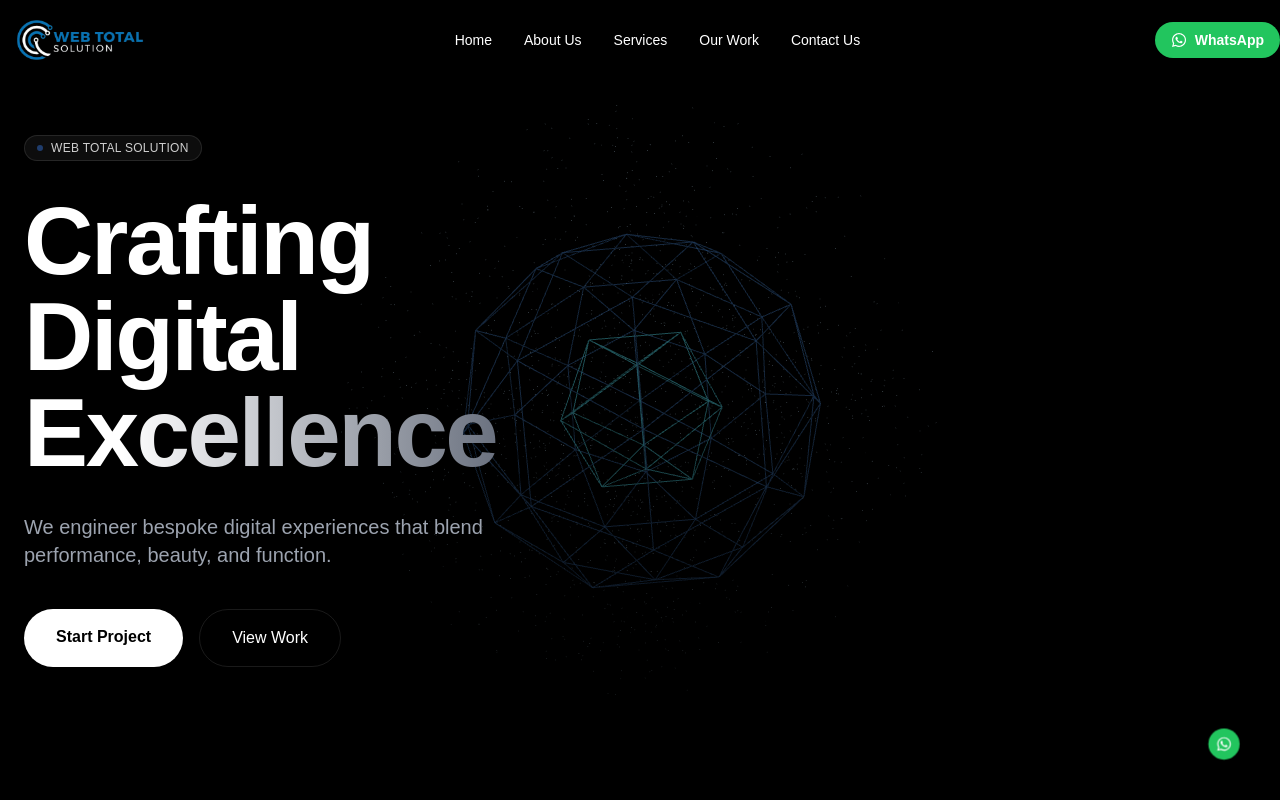
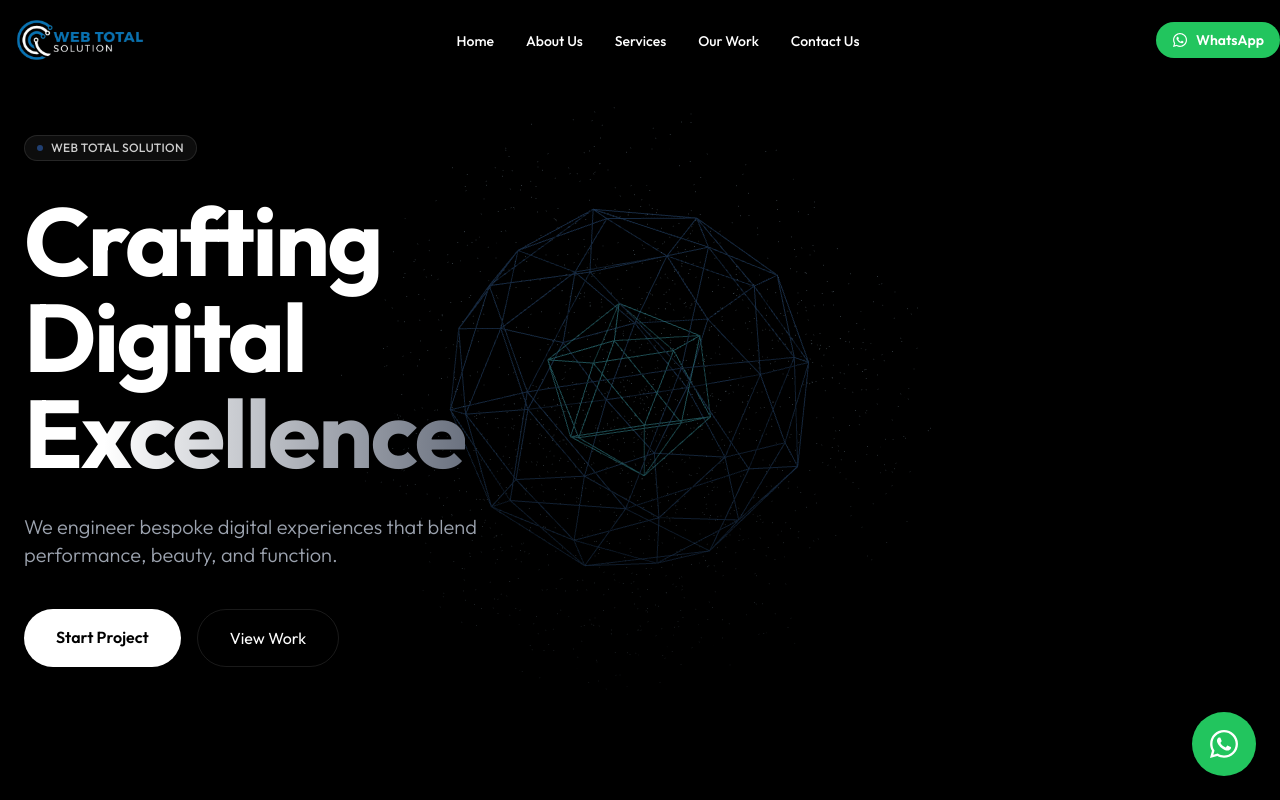
Before and after one commit to piyushthakur7/web-total-solutuion, a Next.js app: page / in a window 1280 px wide. Shown: the top 800 px of the page. Built offline with nearby package versions, Linux system fonts and the light colour scheme.

Commit message:
feat: add initial Next.js app structure, core pages, and components

```diff
--- a/app/globals.css
+++ b/app/globals.css
@@ -1,8 +1,6 @@
 @tailwind base;
 @tailwind components;
 @tailwind utilities;
-
-@import url('https://fonts.googleapis.com/css2?family=Outfit:wght@300;400;500;600;700;800&family=Space+Grotesk:wght@300;400;500;600;700&display=swap');
 
 :root {
   /* Semantic Color System */
@@ -23,9 +21,7 @@
   /* Modern SaaS blue, can be adjusted */
   --accent-glow: rgba(59, 130, 246, 0.5);
 
-  /* Typography */
-  --font-sans: 'Outfit', sans-serif;
-  --font-mono: 'Space Grotesk', monospace;
+  /* Typography variables are now handled by next/font in layout.tsx */
 
   /* Motion */
   --ease-spring: cubic-bezier(0.16, 1, 0.3, 1);
--- a/app/layout.tsx
+++ b/app/layout.tsx
@@ -1,8 +1,21 @@
 import React from 'react'
 import type { Metadata } from 'next'
+import { Outfit, Space_Grotesk } from 'next/font/google'
 import './globals.css'
 import Navigation from '../components/Navigation'
 import Footer from '../components/Footer'
+
+const outfit = Outfit({
+  subsets: ['latin'],
+  variable: '--font-sans',
+  display: 'swap',
+})
+
+const spaceGrotesk = Space_Grotesk({
+  subsets: ['latin'],
+  variable: '--font-mono',
+  display: 'swap',
+})
 
 export const metadata: Metadata = {
   title: 'Web Total Solution - We Build Digital Experiences',
@@ -16,7 +29,7 @@ export default function RootLayout({
 }) {
   return (
     <html lang="en">
-      <body>
+      <body className={`${outfit.variable} ${spaceGrotesk.variable} font-sans antialiased`}>
         <Navigation />
         {children}
         <Footer />
--- a/app/page.tsx
+++ b/app/page.tsx
@@ -1,19 +1,35 @@
 'use client';
-import { useState } from 'react';
+import { useState, useEffect } from 'react';
 import { AnimatePresence } from 'framer-motion';
 import CustomCursor from '../components/CustomCursor'
 import SmoothScrollProvider from '../components/SmoothScrollProvider'
 import Hero from '../components/Hero'
-import ServicesSection from '../components/ServicesSection'
-import PortfolioSection from '../components/PortfolioSection'
-import AboutSection from '../components/AboutSection'
-import ClientsSection from '../components/ClientsSection'
-import CTASection from '../components/CTASection'
+import dynamic from 'next/dynamic'
+
+const ServicesSection = dynamic(() => import('../components/ServicesSection'), { ssr: true })
+const PortfolioSection = dynamic(() => import('../components/PortfolioSection'), { ssr: true })
+const AboutSection = dynamic(() => import('../components/AboutSection'), { ssr: true })
+const ClientsSection = dynamic(() => import('../components/ClientsSection'), { ssr: true })
+const CTASection = dynamic(() => import('../components/CTASection'), { ssr: true })
 import WhatsAppButton from '../components/WhatsAppButton'
 import Preloader from '../components/Preloader'
 
+// ... keep imports ...
+
 export default function Home() {
   const [loading, setLoading] = useState(true);
+
+  // Lock scroll while loading
+  // Using useEffect to handle body overflow
+  useEffect(() => {
+    if (loading) {
+      document.body.style.overflow = 'hidden';
+      document.body.style.height = '100vh';
+    } else {
+      document.body.style.overflow = '';
+      document.body.style.height = '';
+    }
+  }, [loading]);
 
   return (
     <>
@@ -22,7 +38,6 @@ export default function Home() {
         {loading && <Preloader onComplete={() => setLoading(false)} />}
       </AnimatePresence>
 
-      {!loading && (
       <SmoothScrollProvider>
         <main className="min-h-screen bg-black text-white">
           <Hero />
@@ -39,7 +54,6 @@ export default function Home() {
           />
         </main>
       </SmoothScrollProvider>
-      )}
     </>
   )
 }
--- a/components/Preloader.tsx
+++ b/components/Preloader.tsx
@@ -21,13 +21,13 @@ const Preloader: React.FC<{ onComplete: () => void }> = ({ onComplete }) => {
             const timeout = setTimeout(() => {
                 setLines((prev) => [...prev, terminalLines[currentLineIndex]]);
                 setCurrentLineIndex((prev) => prev + 1);
-            }, 400 + Math.random() * 400); // Random delay for realism
+            }, 50); // Fast animation
 
             return () => clearTimeout(timeout);
         } else {
             const timeout = setTimeout(() => {
                 onComplete();
-            }, 800);
+            }, 200);
             return () => clearTimeout(timeout);
         }
     }, [currentLineIndex, onComplete]);
--- a/components/ThreeScene.tsx
+++ b/components/ThreeScene.tsx
@@ -1,6 +1,6 @@
 'use client';
 
-import React, { useRef, useMemo } from 'react';
+import React, { useRef, useMemo, useState } from 'react';
 import { Canvas, useFrame } from '@react-three/fiber';
 import { Points, PointMaterial, Float } from '@react-three/drei';
 import * as random from 'maath/random/dist/maath-random.cjs';
@@ -77,6 +77,6 @@ const ThreeScene: React.FC = () => {
 }
 
 // Need to import useState from react, it was missing in the top import
-import { useState } from 'react';
+
 
 export default ThreeScene;
```
Also changed, not shown: .eslintrc.json (added). Lines whose indentation alone changed are shown as unchanged.
